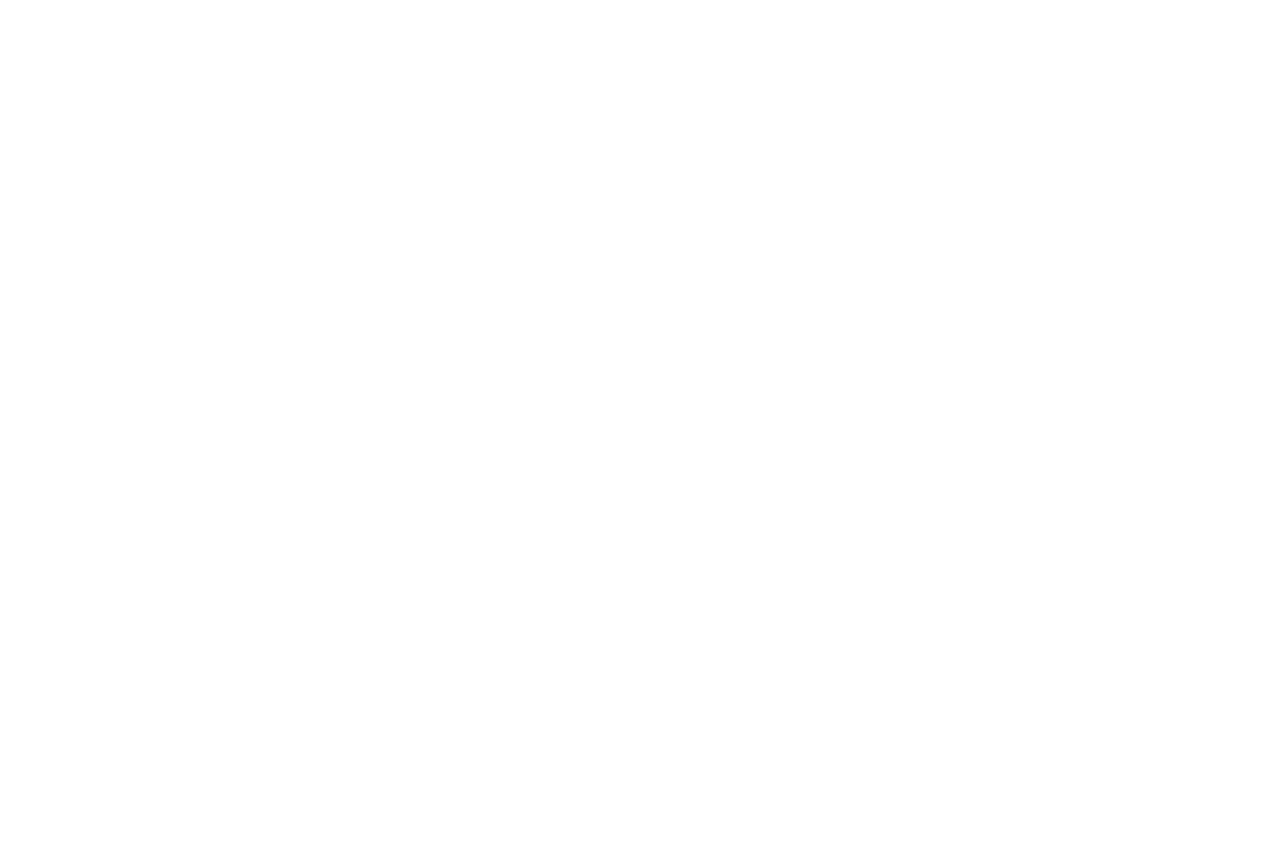
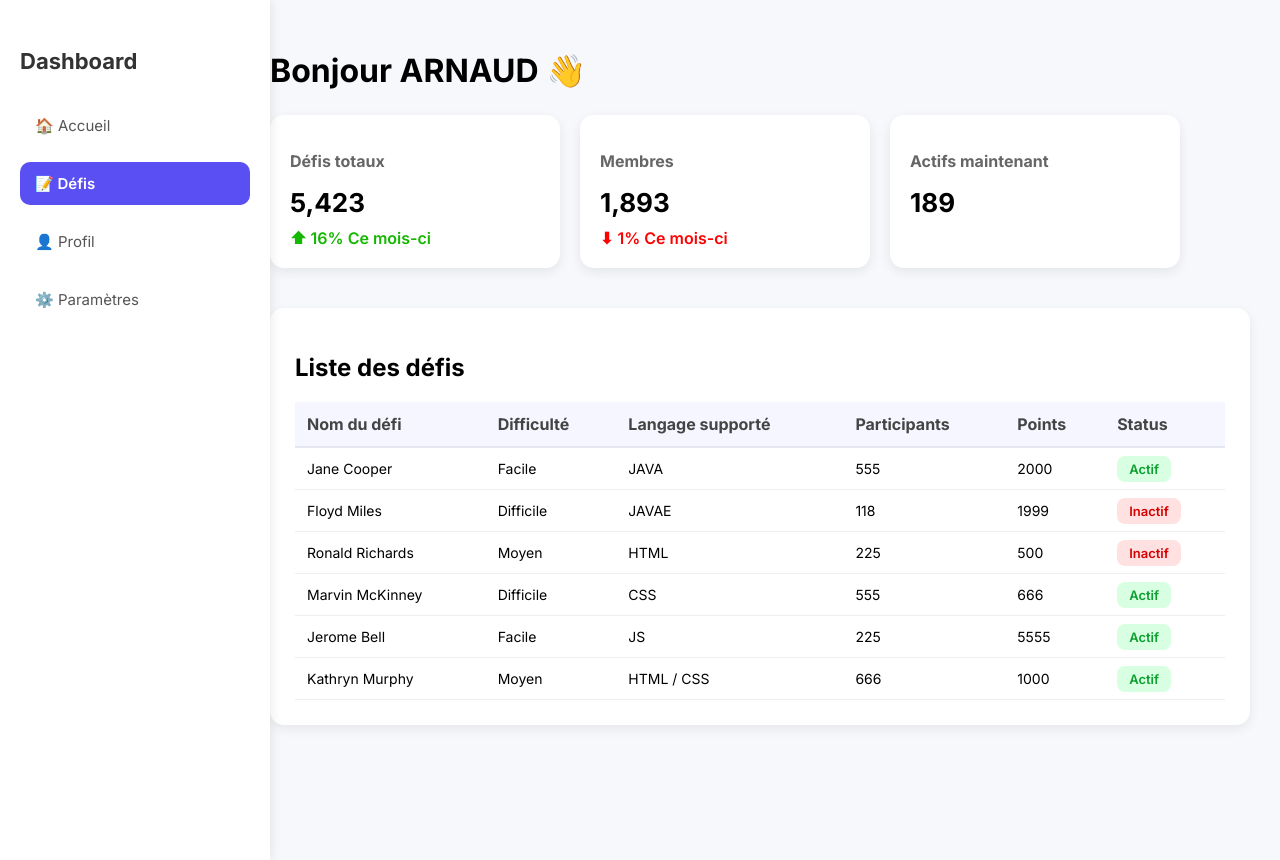
Before and after one commit to CODEARENA-GRP1/projetarena, a React (Vite) app in the folder frontend/: page /defis in a window 1280 px wide. Before the commit this address had no page. Before the commit the page ends 800 px from the top, so only its background shows below. Built offline with nearby package versions, Linux system fonts and the light colour scheme.

Commit message:
frontend.

```diff
--- a/frontend/src/App.jsx
+++ b/frontend/src/App.jsx
@@ -1,13 +1,14 @@
 import { Routes, Route } from "react-router-dom";
 
-import HomePublic from "./pages/HomePublic.jsx";
-import HomePrivate from "./pages/HomePrivate.jsx";
+import HomePublic from "./pages/HomePublic";
+import HomePrivate from "./pages/HomePrivate";
 
-import Contact from "./pages/Contact.jsx";
-import Login from "./pages/Login.jsx";
-import Register from "./pages/Register.jsx";
-import Profile from "./pages/Profile.jsx";
-import Settings from "./pages/Settings.jsx";
+import Contact from "./pages/Contact";
+import Login from "./pages/Login";
+import Register from "./pages/Register";
+import Profile from "./pages/Profile";
+import Settings from "./pages/Settings";
+import Defis from "./pages/Defis"; // <---- AJOUT ICI
 
 export default function App() {
   return (
@@ -21,6 +22,8 @@
       <Route path="/profile" element={<Profile />} />
       <Route path="/settings" element={<Settings />} />
 
+      <Route path="/defis" element={<Defis />} /> {/* <---- AJOUT ICI */}
+
       <Route path="/contact" element={<Contact />} />
     </Routes>
   );
--- /dev/null
+++ b/frontend/src/components/Sidebar.css
@@ -0,0 +1,45 @@
+.sidebar {
+  position: fixed;
+  top: 0;
+  left: 0;
+  height: 100vh;
+  width: 230px;
+  background: white;
+  padding: 30px 20px;
+  box-shadow: 2px 0 10px rgba(0,0,0,0.08);
+  z-index: 10;
+  font-family: "Inter", sans-serif;
+}
+
+.sidebar-title {
+  font-size: 22px;
+  font-weight: 700;
+  margin-bottom: 30px;
+  color: #333;
+}
+
+.sidebar-menu {
+  display: flex;
+  flex-direction: column;
+  gap: 15px;
+}
+
+.sidebar-menu a {
+  text-decoration: none;
+  font-size: 15px;
+  padding: 12px 15px;
+  border-radius: 10px;
+  color: #555;
+  transition: 0.2s;
+}
+
+.sidebar-menu a:hover {
+  background: #f3f4ff;
+  color: #5a4ff3;
+}
+
+.sidebar-menu .active {
+  background: #5a4ff3;
+  color: white;
+  font-weight: 600;
+}
--- /dev/null
+++ b/frontend/src/components/Sidebar.jsx
@@ -0,0 +1,33 @@
+import React from "react";
+import { Link, useLocation } from "react-router-dom";
+import "./Sidebar.css";
+
+export default function Sidebar() {
+  const location = useLocation();
+
+  const isActive = (path) => (location.pathname === path ? "active" : "");
+
+  return (
+    <div className="sidebar">
+      <h2 className="sidebar-title">Dashboard</h2>
+
+      <nav className="sidebar-menu">
+        <Link to="/home" className={isActive("/home")}>
+          🏠 Accueil
+        </Link>
+
+        <Link to="/defis" className={isActive("/defis")}>
+          📝 Défis
+        </Link>
+
+        <Link to="/profile" className={isActive("/profile")}>
+          👤 Profil
+        </Link>
+
+        <Link to="/settings" className={isActive("/settings")}>
+          ⚙️ Paramètres
+        </Link>
+      </nav>
+    </div>
+  );
+}
--- /dev/null
+++ b/frontend/src/pages/Defis.css
@@ -0,0 +1,102 @@
+/* PAGE LAYOUT */
+.defis-page {
+  display: flex;
+  font-family: "Inter", sans-serif;
+}
+
+/* CONTENU DÉCALÉ À DROITE À CAUSE DE LA SIDEBAR */
+.defis-container {
+  margin-left: 240px;
+  padding: 30px;
+  width: calc(100% - 240px);
+  background: #f7f8fc;
+  min-height: 100vh;
+}
+
+/* TITRE */
+.defis-title {
+  font-size: 32px;
+  font-weight: 700;
+  margin-bottom: 25px;
+}
+
+/* STATS GRID */
+.stats-grid {
+  display: flex;
+  gap: 20px;
+  margin-bottom: 40px;
+}
+
+.stat-card {
+  background: white;
+  width: 250px;
+  padding: 20px;
+  border-radius: 14px;
+  box-shadow: 0 4px 12px rgba(0,0,0,0.08);
+}
+
+.stat-card h3 {
+  font-size: 16px;
+  color: #666;
+}
+
+.stat-number {
+  font-size: 26px;
+  font-weight: 700;
+  margin: 10px 0;
+}
+
+.stat-up {
+  color: #14b800;
+  font-weight: 600;
+}
+
+.stat-down {
+  color: red;
+  font-weight: 600;
+}
+
+/* TABLE SECTION */
+.table-section {
+  background: white;
+  padding: 25px;
+  border-radius: 14px;
+  box-shadow: 0 4px 12px rgba(0,0,0,0.07);
+}
+
+.defis-table {
+  width: 100%;
+  border-collapse: collapse;
+  margin-top: 20px;
+}
+
+.defis-table th {
+  text-align: left;
+  padding: 12px;
+  background: #f5f6ff;
+  color: #444;
+  border-bottom: 2px solid #e4e6f0;
+}
+
+.defis-table td {
+  padding: 12px;
+  border-bottom: 1px solid #eee;
+  font-size: 14px;
+}
+
+.status {
+  padding: 5px 12px;
+  border-radius: 8px;
+  font-size: 13px;
+  font-weight: 600;
+}
+
+.status.active {
+  background: #d9ffe3;
+  color: #0ca030;
+}
+
+.status.inactive {
+  background: #ffe1e1;
+  color: #d60000;
+}
--- a/frontend/src/pages/Defis.jsx
+++ b/frontend/src/pages/Defis.jsx
@@ -1,12 +1,114 @@
-import React from 'react';
-import { Link } from 'react-router-dom';
+import React from "react";
+import Sidebar from "../components/Sidebar";
+import "./Defis.css";
 
 export default function Defis() {
   return (
-    <main className="page-section container">
-      <h1>Défis</h1>
-      <p>Liste des défis à venir / en cours (placeholder).</p>
-      <p><Link to="/">← Retour</Link></p>
-    </main>
+    <div className="defis-page">
+
+      {/* --- SIDEBAR GAUCHE --- */}
+      <Sidebar />
+
+      {/* --- CONTENU PRINCIPAL --- */}
+      <main className="defis-container">
+
+        {/* TITRE */}
+        <h1 className="defis-title">Bonjour ARNAUD 👋</h1>
+
+        {/* STATISTIQUES */}
+        <div className="stats-grid">
+          <div className="stat-card">
+            <h3>Défis totaux</h3>
+            <p className="stat-number">5,423</p>
+            <span className="stat-up">⬆ 16% Ce mois-ci</span>
+          </div>
+
+          <div className="stat-card">
+            <h3>Membres</h3>
+            <p className="stat-number">1,893</p>
+            <span className="stat-down">⬇ 1% Ce mois-ci</span>
+          </div>
+
+          <div className="stat-card">
+            <h3>Actifs maintenant</h3>
+            <p className="stat-number">189</p>
+          </div>
+        </div>
+
+        {/* TABLEAU DES DÉFIS */}
+        <div className="table-section">
+          <h2>Liste des défis</h2>
+
+          <table className="defis-table">
+            <thead>
+              <tr>
+                <th>Nom du défi</th>
+                <th>Difficulté</th>
+                <th>Langage supporté</th>
+                <th>Participants</th>
+                <th>Points</th>
+                <th>Status</th>
+              </tr>
+            </thead>
+
+            <tbody>
+              <tr>
+                <td>Jane Cooper</td>
+                <td>Facile</td>
+                <td>JAVA</td>
+                <td>555</td>
+                <td>2000</td>
+                <td><span className="status active">Actif</span></td>
+              </tr>
+
+              <tr>
+                <td>Floyd Miles</td>
+                <td>Difficile</td>
+                <td>JAVAE</td>
+                <td>118</td>
+                <td>1999</td>
+                <td><span className="status inactive">Inactif</span></td>
+              </tr>
+
+              <tr>
+                <td>Ronald Richards</td>
+                <td>Moyen</td>
+                <td>HTML</td>
+                <td>225</td>
+                <td>500</td>
+                <td><span className="status inactive">Inactif</span></td>
+              </tr>
+
+              <tr>
+                <td>Marvin McKinney</td>
+                <td>Difficile</td>
+                <td>CSS</td>
+                <td>555</td>
+                <td>666</td>
+                <td><span className="status active">Actif</span></td>
+              </tr>
+
+              <tr>
+                <td>Jerome Bell</td>
+                <td>Facile</td>
+                <td>JS</td>
+                <td>225</td>
+                <td>5555</td>
+                <td><span className="status active">Actif</span></td>
+              </tr>
+
+              <tr>
+                <td>Kathryn Murphy</td>
+                <td>Moyen</td>
+                <td>HTML / CSS</td>
+                <td>666</td>
+                <td>1000</td>
+                <td><span className="status active">Actif</span></td>
+              </tr>
+            </tbody>
+          </table>
+        </div>
+      </main>
+    </div>
   );
 }
--- a/frontend/src/pages/Settings.jsx
+++ b/frontend/src/pages/Settings.jsx
@@ -1,4 +1,5 @@
 import React, { useState } from "react";
+import Sidebar from "../components/Sidebar";
 import "./Settings.css";
 
 export default function Settings() {
@@ -6,7 +7,14 @@
   const [twoFA, setTwoFA] = useState(false);
 
   return (
-    <main className="settings-page-no-nav">
+    <div className="settings-layout">
+
+      {/* SIDEBAR À GAUCHE */}
+      <Sidebar />
+
+      {/* CONTENU PRINCIPAL */}
+      <main className="settings-content">
+
         <h1 className="settings-title">Paramètres</h1>
 
         {/* SECTION — COMPTE */}
@@ -127,12 +135,14 @@
           <button className="btn-save">Enregistrer</button>
         </section>
 
-      {/* SECTION — ZONE DANGEREUSE */}
+        {/* SECTION — DANGER */}
         <section className="settings-card danger-zone">
           <h2>Zone dangereuse</h2>
           <button className="btn-warning">Désactiver le compte</button>
           <button className="btn-danger">Supprimer définitivement</button>
         </section>
+
       </main>
+    </div>
   );
 }
```
Also changed, not shown: frontend/src/pages/Settings.css (+85 -72 lines). Lines whose indentation alone changed are shown as unchanged.
